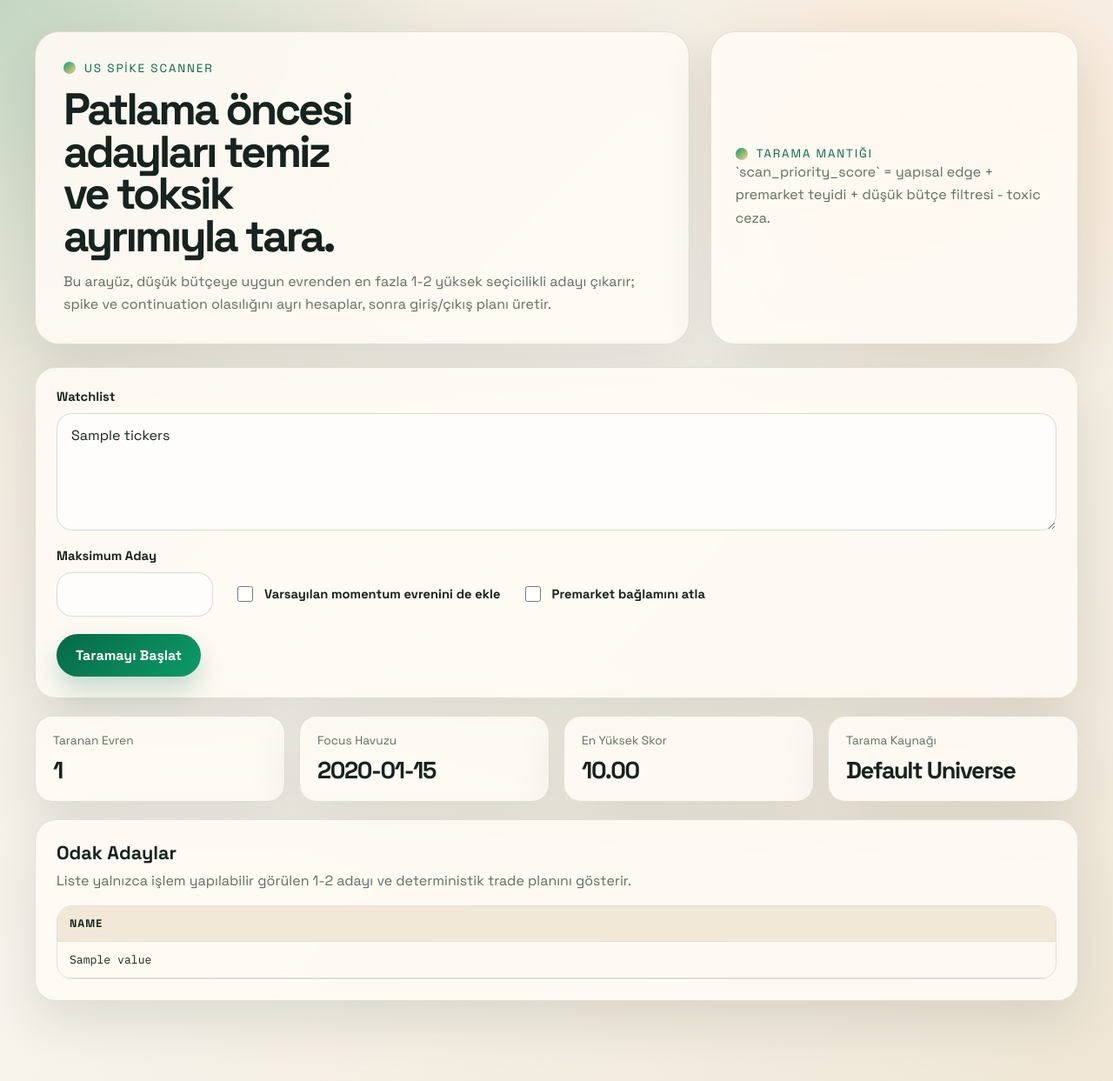
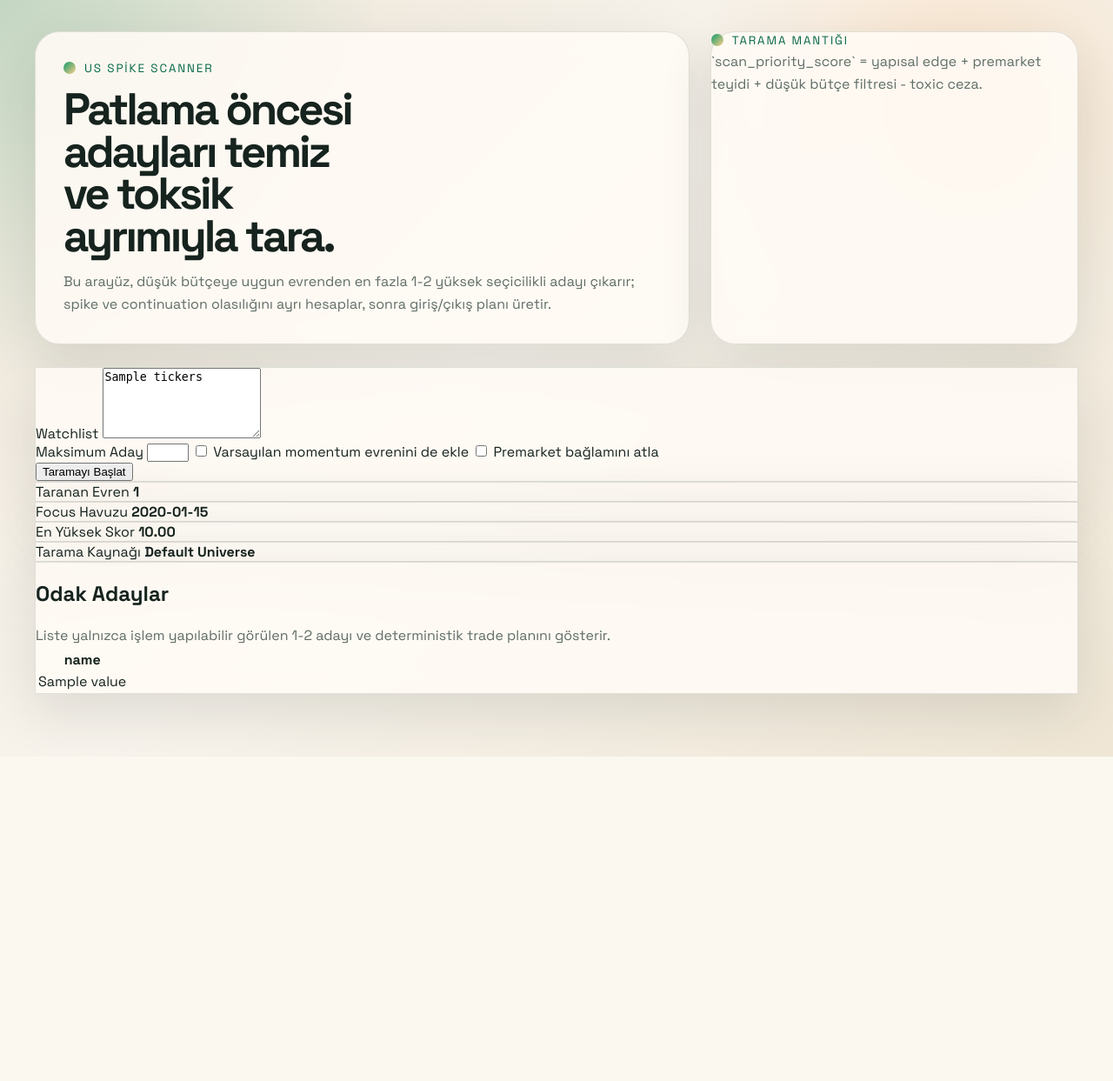
Before and after one commit to coder82801/codex_superonova, a Python web app: template templates/index.html in a window 1280 px wide. Shown: the whole page at 87% size. After the commit the page ends 870 px from the top, so only its background shows below. Run offline with Jinja, Linux system fonts and the light colour scheme; the template is opened without the code that fills it: most values are stand-ins (such as "Sample title", 1, 10 or a date in 2020).

Commit message:
Update styles.css

```diff
--- a/static/styles.css
+++ b/static/styles.css
@@ -98,221 +98,3 @@ body {
 .note-card {
   width: 100%;
   border-radius: 28px;
-  padding: 28px;
-  display: flex;
-  flex-direction: column;
-  justify-content: center;
-}
-
-.panel {
-  border-radius: 24px;
-  padding: 24px;
-  margin-bottom: 20px;
-}
-
-.scan-form {
-  display: grid;
-  gap: 20px;
-}
-
-.field {
-  display: grid;
-  gap: 10px;
-}
-
-.field span,
-.toggle span {
-  font-size: 0.92rem;
-  font-weight: 700;
-}
-
-textarea,
-input[type="number"] {
-  width: 100%;
-  border: 1px solid rgba(22, 35, 30, 0.16);
-  border-radius: 18px;
-  background: rgba(255, 255, 255, 0.72);
-  padding: 14px 16px;
-  font: inherit;
-  color: var(--ink);
-  transition: border-color 0.2s ease, transform 0.2s ease;
-}
-
-textarea:focus,
-input[type="number"]:focus {
-  outline: none;
-  border-color: var(--accent);
-  transform: translateY(-1px);
-}
-
-.controls-row {
-  display: flex;
-  flex-wrap: wrap;
-  gap: 16px 24px;
-  align-items: end;
-}
-
-.compact {
-  width: 180px;
-}
-
-.toggle {
-  display: inline-flex;
-  align-items: center;
-  gap: 10px;
-  min-height: 52px;
-}
-
-.toggle input {
-  width: 18px;
-  height: 18px;
-  accent-color: var(--accent);
-}
-
-.actions {
-  display: flex;
-  justify-content: flex-start;
-}
-
-button {
-  appearance: none;
-  border: none;
-  border-radius: 999px;
-  padding: 14px 22px;
-  font: inherit;
-  font-weight: 700;
-  color: white;
-  background: linear-gradient(135deg, var(--accent-strong), var(--accent));
-  cursor: pointer;
-  box-shadow: 0 16px 30px rgba(6, 105, 72, 0.22);
-  transition: transform 0.2s ease, box-shadow 0.2s ease;
-}
-
-button:hover {
-  transform: translateY(-1px);
-  box-shadow: 0 18px 34px rgba(6, 105, 72, 0.28);
-}
-
-.alert {
-  border-radius: 18px;
-  padding: 16px 18px;
-  margin-bottom: 20px;
-}
-
-.alert.error {
-  border-color: rgba(200, 79, 50, 0.22);
-  color: var(--warn);
-}
-
-.summary-grid {
-  display: grid;
-  grid-template-columns: repeat(4, minmax(0, 1fr));
-  gap: 16px;
-  margin-bottom: 20px;
-}
-
-.summary-card {
-  border-radius: 20px;
-  padding: 18px 20px;
-}
-
-.summary-card span {
-  display: block;
-  color: var(--muted);
-  font-size: 0.86rem;
-  margin-bottom: 8px;
-}
-
-.summary-card strong {
-  font-size: 1.7rem;
-  letter-spacing: -0.05em;
-}
-
-.results-panel {
-  overflow: hidden;
-}
-
-.panel-head {
-  margin-bottom: 14px;
-}
-
-.panel-head h2 {
-  margin: 0 0 6px;
-  font-size: 1.35rem;
-}
-
-.table-wrap {
-  overflow: auto;
-  border-radius: 18px;
-  border: 1px solid var(--line);
-}
-
-table {
-  width: 100%;
-  min-width: 900px;
-  border-collapse: collapse;
-}
-
-thead th {
-  position: sticky;
-  top: 0;
-  z-index: 1;
-  background: #f1e8d8;
-  text-align: left;
-  font-size: 0.78rem;
-  letter-spacing: 0.08em;
-  text-transform: uppercase;
-}
-
-th,
-td {
-  padding: 12px 14px;
-  border-bottom: 1px solid var(--line);
-  vertical-align: top;
-}
-
-tbody td {
-  font-family: "IBM Plex Mono", monospace;
-  font-size: 0.82rem;
-}
-
-tbody tr:hover {
-  background: rgba(13, 155, 104, 0.06);
-}
-
-@media (max-width: 920px) {
-  .hero {
-    grid-template-columns: 1fr;
-  }
-
-  .summary-grid {
-    grid-template-columns: repeat(2, minmax(0, 1fr));
-  }
-}
-
-@media (max-width: 640px) {
-  .page-shell {
-    width: min(100% - 20px, 1200px);
-    padding-top: 18px;
-  }
-
-  .hero-copy,
-  .panel,
-  .note-card {
-    padding: 20px;
-    border-radius: 22px;
-  }
-
-  .summary-grid {
-    grid-template-columns: 1fr;
-  }
-
-  .controls-row {
-    flex-direction: column;
-    align-items: stretch;
-  }
-
-  .compact {
-    width: 100%;
-  }
-}
```
